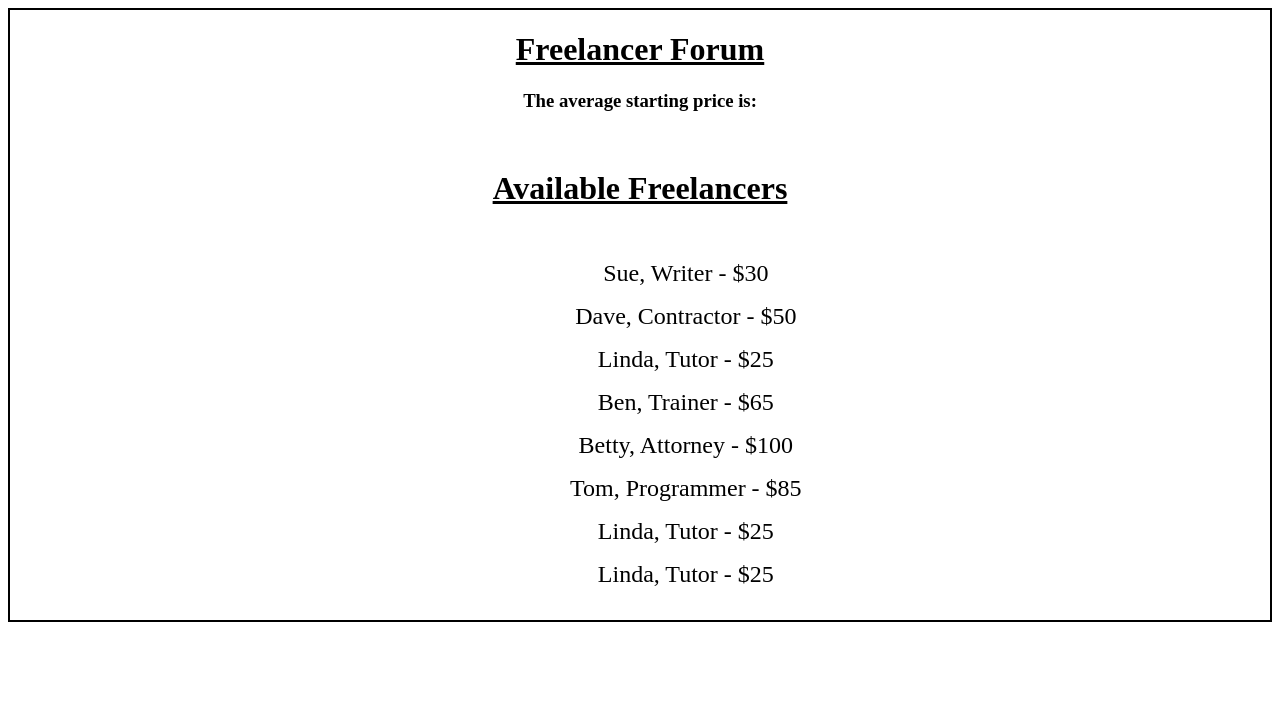
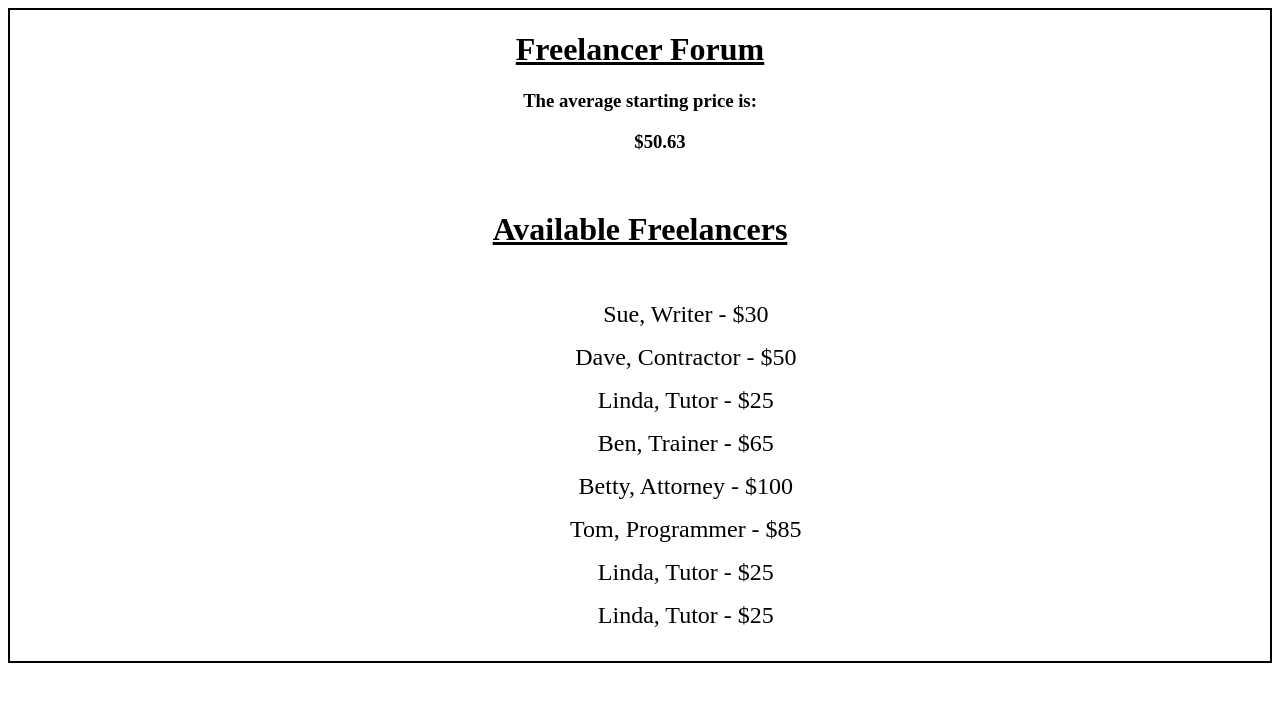
Before and after one commit to ARDelarosa/Unit2.FreelancerForum, a plain HTML site: page index.html in a window 1280 px wide. Drawn offline with Linux system fonts and the light colour scheme.

Commit message:
added average price calc

```diff
--- a/index.html
+++ b/index.html
@@ -9,7 +9,7 @@
 <body>
     <h1>Freelancer Forum</h1>
     <h3> The average starting price is:
-        <p id="averagePrice"></p>
+        <ul id="average-price"></ul>
     </h3>
         <br>
     <h1>Available Freelancers</h1>
--- a/index.js
+++ b/index.js
@@ -23,6 +23,8 @@ function render () {
         return element;
     });
     people.replaceChildren(...nameElements);
+
+    updateAveragePrice();
 }
 
 function addFreelancer() {
@@ -33,3 +35,11 @@ function addFreelancer() {
         clearInterval(addFreelancerIntervalId);
     }
 }
+
+function updateAveragePrice() {
+    const total = freelancers.reduce((sum, freelancer) => sum + freelancer.price, 0);
+    const average = total / freelancers.length;
+    const averagePriceElement = document.querySelector("#average-price");
+    averagePriceElement.textContent = `$${average.toFixed(2)}`;
+
+}
```
